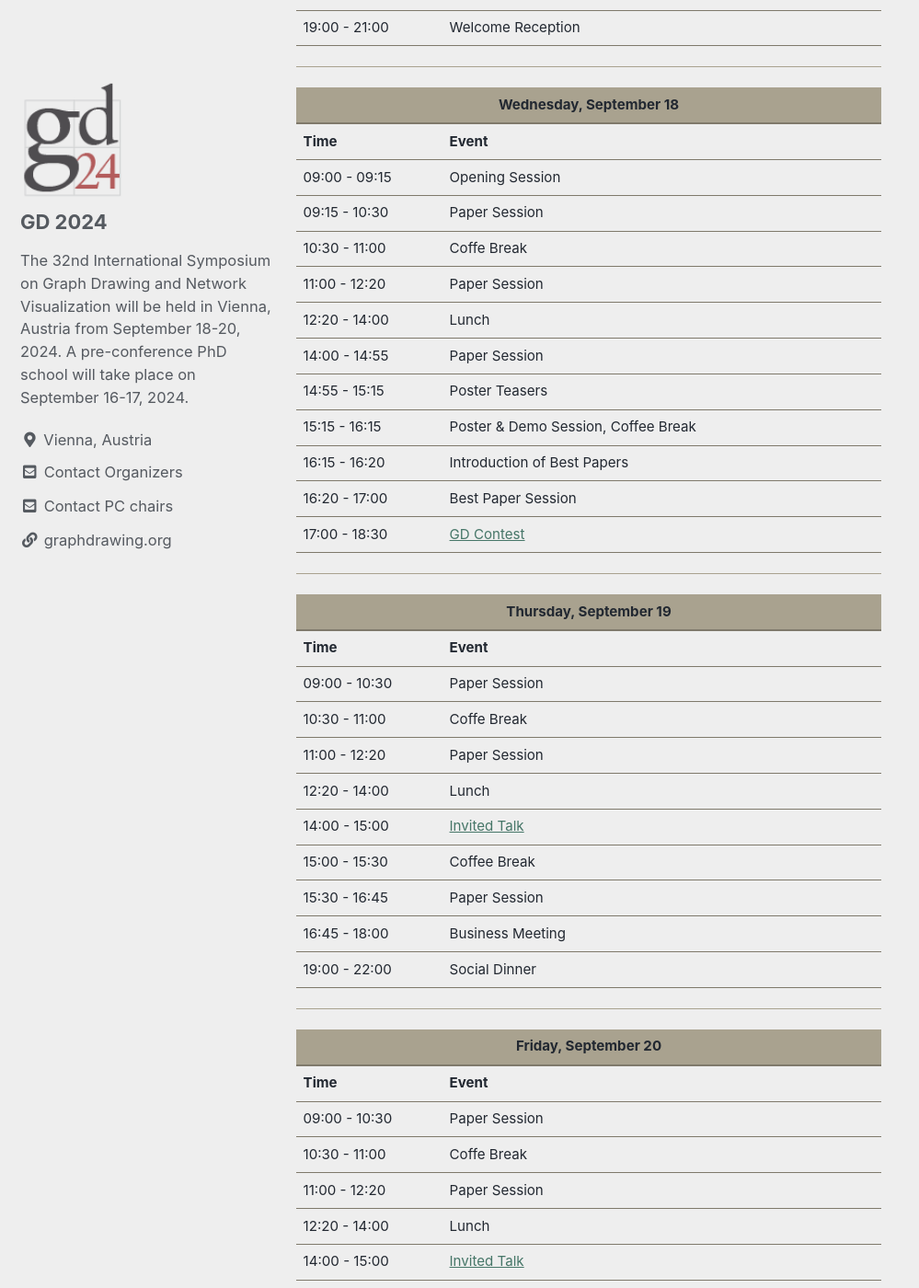
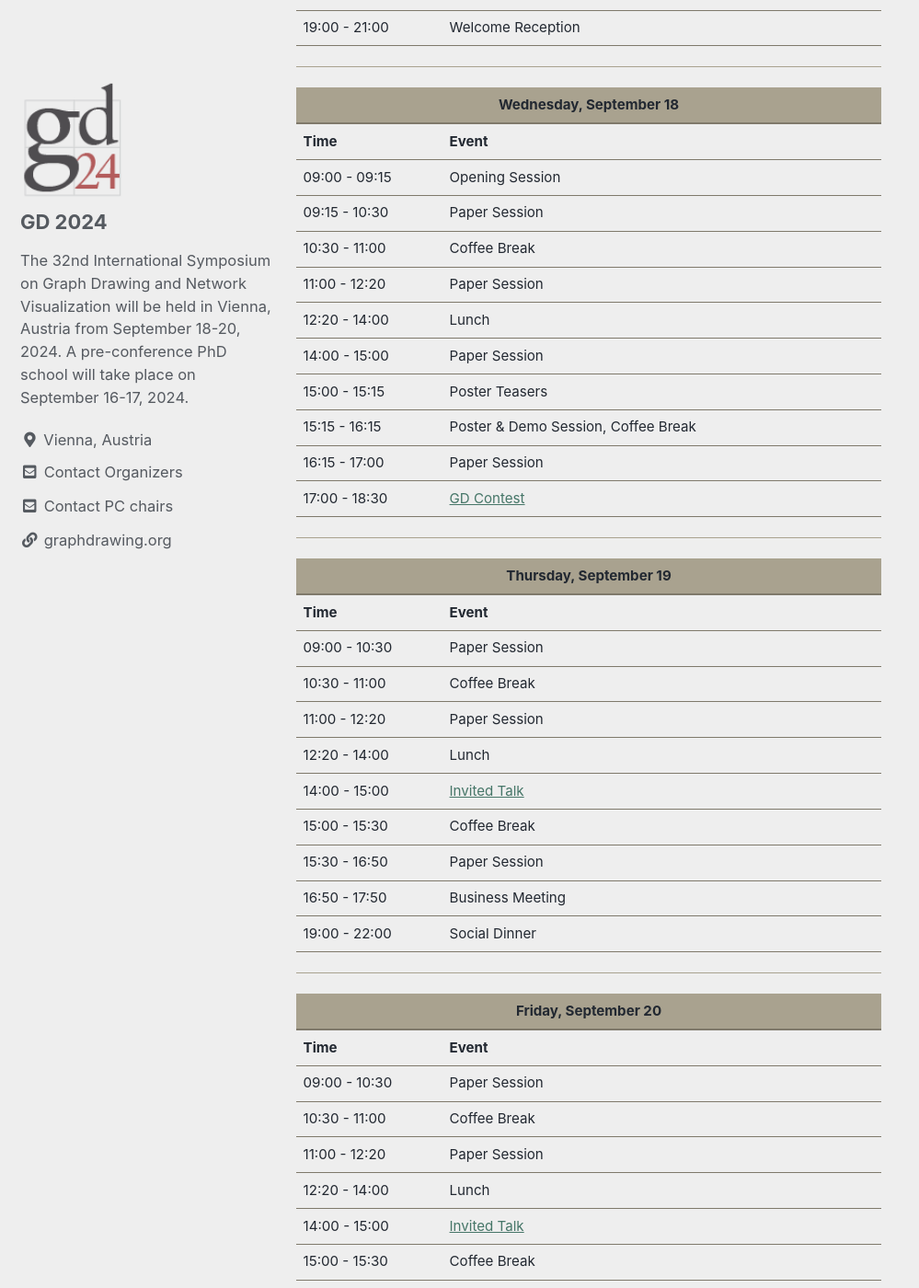
Before and after one commit to graphdrawing/gd2024, a Jekyll site: the page built from pages/program.md, in a window 1280 px wide and 1400 px high, scrolled down 939 px. Shown: the whole window at 92% size, without its empty margins (0-999 px from the left). Built offline with Jekyll 4.4.1, drawn with Linux system fonts in a browser that asks for light colours; cached includes are drawn as plain includes; formulas are drawn with MathJax 3; some of the changed text lies outside the part shown.

Commit message:
enable mathjax and feedback program page

```diff
--- a/_includes/head.html
+++ b/_includes/head.html
@@ -23,3 +23,14 @@
     <script src="{{ script | relative_url }}"></script>
   {% endfor %}
 {% endif %}
+
+
+<!-- for mathjax support -->
+{% if page.usemathjax %}
+  <script type="text/x-mathjax-config">
+    MathJax.Hub.Config({
+    TeX: { equationNumbers: { autoNumber: "AMS" } }
+    });
+  </script>
+  <script type="text/javascript" async src="http://cdn.mathjax.org/mathjax/latest/MathJax.js?config=TeX-AMS-MML_HTMLorMML"></script>
+{% endif %}
--- a/pages/program.md
+++ b/pages/program.md
@@ -77,14 +78,13 @@ toc: true
     <tr><td><strong>Time</strong></td><td><strong>Event</strong></td></tr>
     <tr><td>09:00 - 09:15</td><td>Opening Session</td></tr>
     <tr><td>09:15 - 10:30</td><td>Paper Session</td></tr>
-    <tr><td>10:30 - 11:00</td><td>Coffe Break</td></tr>
+    <tr><td>10:30 - 11:00</td><td>Coffee Break</td></tr>
     <tr><td>11:00 - 12:20</td><td>Paper Session</td></tr>
     <tr><td>12:20 - 14:00</td><td>Lunch</td></tr>
-    <tr><td>14:00 - 14:55</td><td>Paper Session</td></tr>
-    <tr><td>14:55 - 15:15</td><td>Poster Teasers</td></tr>
+    <tr><td>14:00 - 15:00</td><td>Paper Session</td></tr>
+    <tr><td>15:00 - 15:15</td><td>Poster Teasers</td></tr>
     <tr><td>15:15 - 16:15</td><td>Poster & Demo Session, Coffee Break</td></tr>
-    <tr><td>16:15 - 16:20</td><td>Introduction of Best Papers</td></tr>
-    <tr><td>16:20 - 17:00</td><td>Best Paper Session</td></tr>
+    <tr><td>16:15 - 17:00</td><td>Paper Session</td></tr>
     <tr><td>17:00 - 18:30</td><td><a href="https://mozart.diei.unipg.it/gdcontest/2024/">GD Contest</a></td></tr>
   </tbody>
 </table>
@@ -102,13 +102,13 @@ toc: true
   <tbody>
     <tr><td><strong>Time</strong></td><td><strong>Event</strong></td></tr>
     <tr><td>09:00 - 10:30</td><td>Paper Session</td></tr>
-    <tr><td>10:30 - 11:00</td><td>Coffe Break</td></tr>
+    <tr><td>10:30 - 11:00</td><td>Coffee Break</td></tr>
     <tr><td>11:00 - 12:20</td><td>Paper Session</td></tr>
     <tr><td>12:20 - 14:00</td><td>Lunch</td></tr>
     <tr><td>14:00 - 15:00</td><td><a href="../speaker">Invited Talk</a></td></tr>
     <tr><td>15:00 - 15:30</td><td>Coffee Break</td></tr>
-    <tr><td>15:30 - 16:45</td><td>Paper Session</td></tr>
-    <tr><td>16:45 - 18:00</td><td>Business Meeting</td></tr>
+    <tr><td>15:30 - 16:50</td><td>Paper Session</td></tr>
+    <tr><td>16:50 - 17:50</td><td>Business Meeting</td></tr>
     <tr><td>19:00 - 22:00</td><td>Social Dinner</td></tr>
   </tbody>
 </table>
@@ -126,7 +126,7 @@ toc: true
   <tbody>
     <tr><td><strong>Time</strong></td><td><strong>Event</strong></td></tr>
     <tr><td>09:00 - 10:30</td><td>Paper Session</td></tr>
-    <tr><td>10:30 - 11:00</td><td>Coffe Break</td></tr>
+    <tr><td>10:30 - 11:00</td><td>Coffee Break</td></tr>
     <tr><td>11:00 - 12:20</td><td>Paper Session</td></tr>
     <tr><td>12:20 - 14:00</td><td>Lunch</td></tr>
     <tr><td>14:00 - 15:00</td><td><a href="../speaker">Invited Talk</a></td></tr>
@@ -149,7 +149,7 @@ toc: true
 - <span class="authors"><span>Martin Balko, Petr Hliněný, Tomáš Masařík, Joachim Orthaber, Birgit Vogtenhuber and Mirko H. Wagner</span>. </span><span class="title">On the Uncrossed Number of Graphs</span>
 - <span class="authors"><span>Michael Bekos, Prosenjit Bose, Aaron Büngener, Vida Dujmovic, Michael Hoffmann, Michael Kaufmann, Pat Morin, Saeed Odak and Alexandra Weinberger</span>. </span><span class="title">On k-planar Graphs without Short Cycles</span>
 - <span class="authors"><span>Michael Bekos, Giordano Da Lozzo, Fabrizio Frati, Siddharth Gupta, Philipp Kindermann, Giuseppe Liotta, Ignaz Rutter and Ioannis Tollis</span>. </span><span class="title">Weakly Leveled Planarity with Bounded Span</span>
-- <span class="authors"><span>Michael Bekos, Giuseppe Di Battista, Emilio Di Giacomo, Walter Didimo, Michael Kaufmann and Fabrizio Montecchiani</span>. </span><span class="title">On the Complexity of Recognizing $k^+$-Real Face Graphs</span>
+- <span class="authors"><span>Michael Bekos, Giuseppe Di Battista, Emilio Di Giacomo, Walter Didimo, Michael Kaufmann and Fabrizio Montecchiani</span>. </span><span class="title">On the Complexity of Recognizing $$k^+$$-Real Face Graphs</span>
 - <span class="authors"><span>Therese Biedl, Sabine Cornelsen, Jan Kratochvil and Ignaz Rutter</span>. </span><span class="title">Constrained Outer-String Representations</span>
 - <span class="authors"><span>Therese Biedl, Anna Lubiw and Jack Spalding-Jamieson</span>. </span><span class="title">Morphing Planar Graph Drawings via Orthogonal Box Drawings</span>
 - <span class="authors"><span>Annika Bonerath, Martin Nöllenburg, Soeren Terziadis, Markus Wallinger and Jules Wulms</span>. </span><span class="title">Boundary Labeling in a Circular Orbit</span>
@@ -161,7 +161,7 @@ toc: true
 - <span class="authors"><span>Vida Dujmovic and Camille La Rose</span>. </span><span class="title">Rectilinear Crossing Number of Graphs Excluding Single-Crossing Graphs as Minors</span>
 - <span class="authors"><span>David Eppstein, Michael T. Goodrich and Abraham M. Illickan</span>. </span><span class="title">Drawing Planar Graphs and 1-Planar Graphs Using Cubic Bézier Curves with Bounded Curvature</span>
 - <span class="authors"><span>Oksana Firman, Grzegorz Gutowski, Myroslav Kryven, Yuto Okada and Alexander Wolff</span>. </span><span class="title">Bounding the Treewidth of Outer k-Planar Graphs via Triangulations</span>
-- <span class="authors"><span>Jacob Fox, Janos Pach and Andrew Suk</span>. </span><span class="title">Enumeration of intersection graphs of $x$-monotone curves</span>
+- <span class="authors"><span>Jacob Fox, Janos Pach and Andrew Suk</span>. </span><span class="title">Enumeration of intersection graphs of $$x$$-monotone curves</span>
 - <span class="authors"><span>Michael Hoffmann, Michael Kaufmann, Henry Förster and Steven Chaplick</span>. </span><span class="title">Monotone Arc Diagrams with few Biarcs</span>
 - <span class="authors"><span>Julia Katheder, Philipp Kindermann, Fabian Klute, Irene Parada and Ignaz Rutter</span>. </span><span class="title">On k-Plane Insertion into Plane Drawings</span>
 - <span class="authors"><span>Michael Kaufmann, Boris Klemz, Kristin Knorr, Meghana M Reddy, Felix Schröder and Torsten Ueckerdt</span>. </span><span class="title">The Density Formula: One Lemma to Bound Them All</span>
```
Also changed, not shown: other parts of pages/program.md (+3 -2 lines), _data/navigation.yml (+4 -4 lines), pages/news.md (+0 -26 lines).
